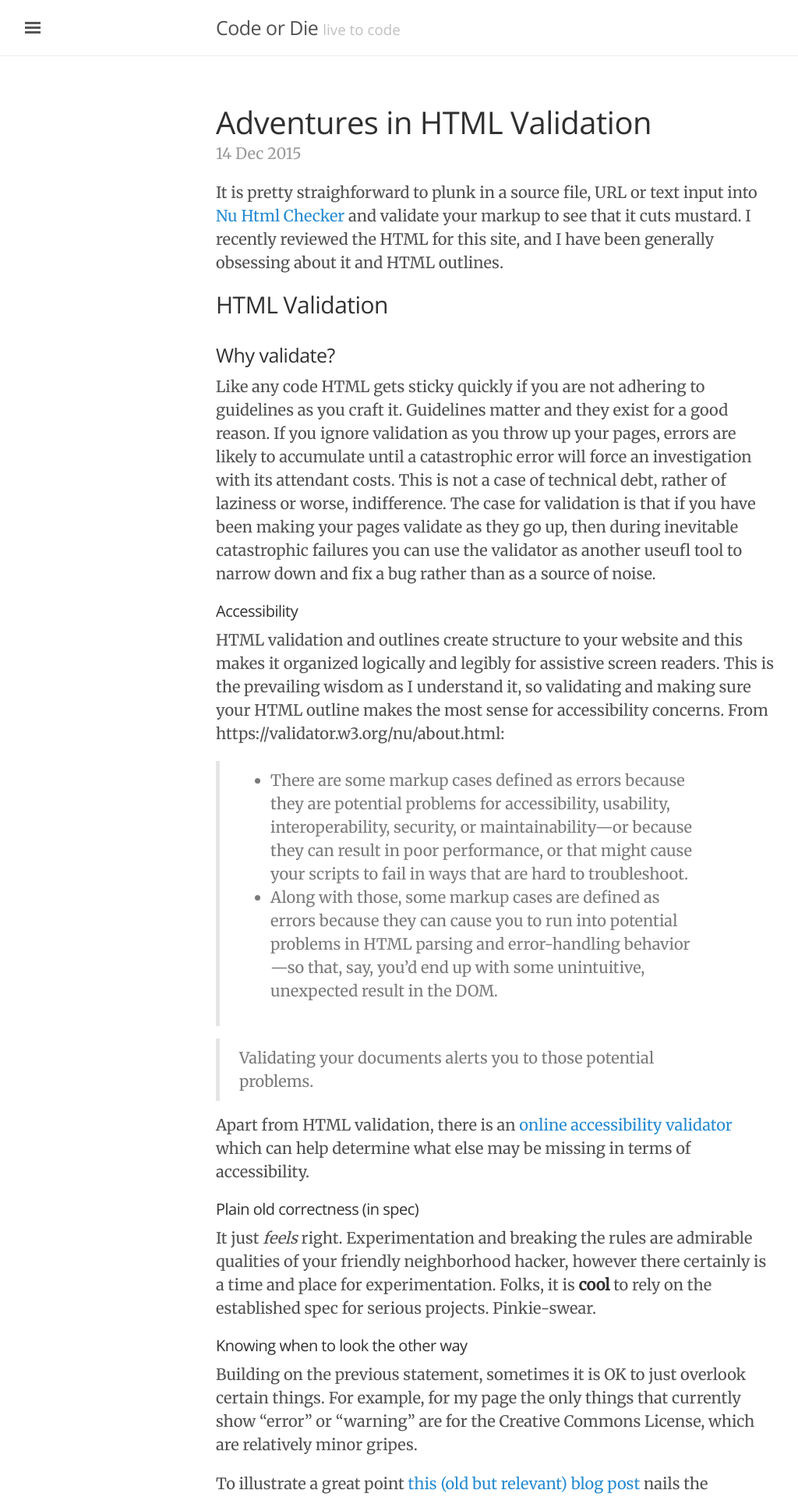
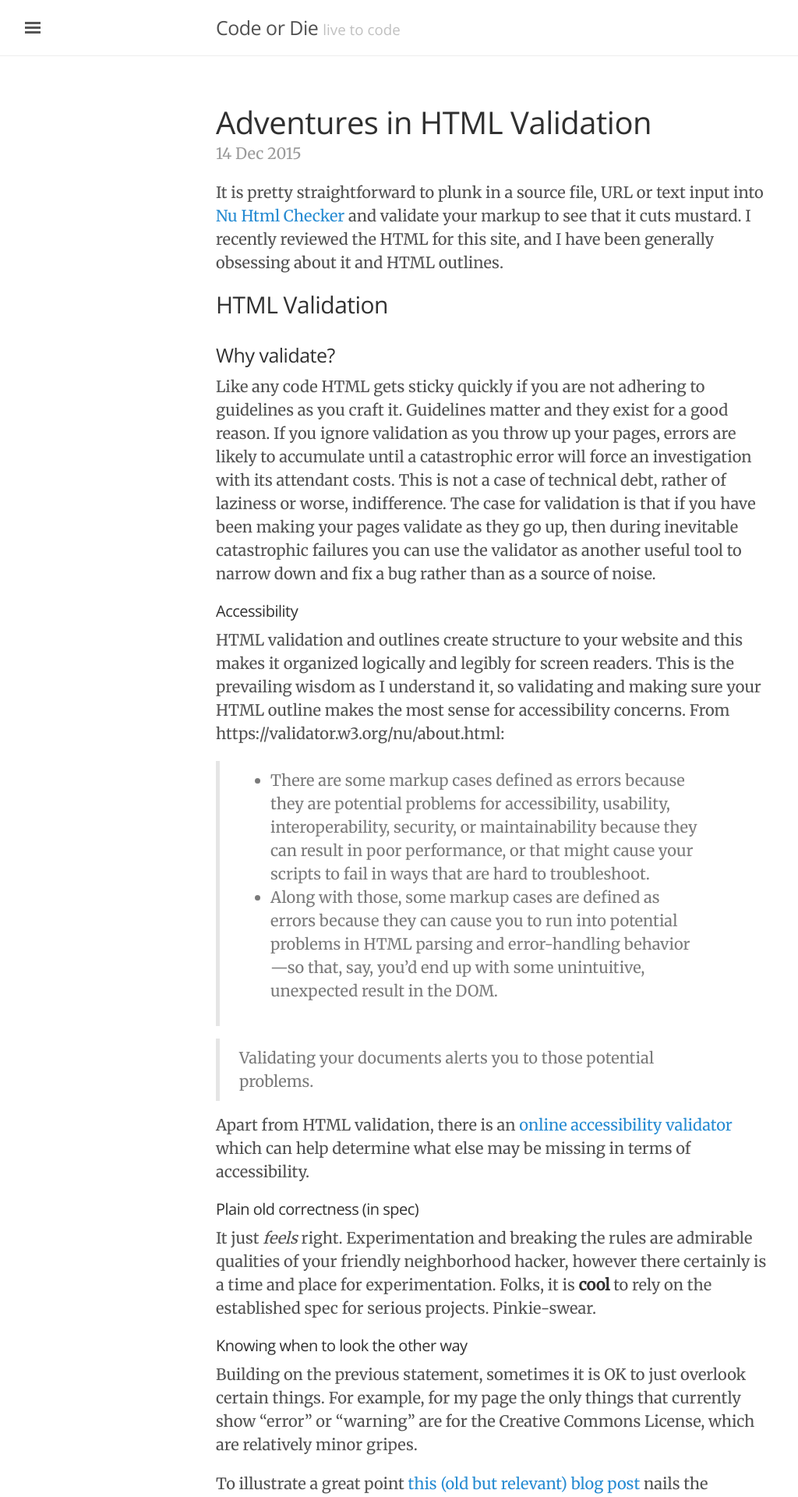
Before and after one commit to nchristiny/nchristiny.github.io, a Jekyll site: the page built from _posts/2015-12-14-adventures-in-validation.md, in a window 1280 px wide. Shown: the top 1920 px of the page at 78% size, without its empty margins (3-1027 px from the left). Built offline with Jekyll 4.4.1, drawn with Linux system fonts in a browser that asks for light colours; Markdown is read by kramdown in place of the engine named in the settings; some of the changed text lies outside the part shown.

Commit message:
Edit spelling

```diff
--- a/_posts/2015-12-14-adventures-in-validation.md
+++ b/_posts/2015-12-14-adventures-in-validation.md
@@ -3,13 +3,13 @@
 title: "Adventures in HTML Validation"
 date: 2015-12-14
 ---
-It is pretty straighforward to plunk in a source file, URL or text input into [Nu Html Checker](https://validator.w3.org/nu/ "HMTL validator") and validate your markup to see that it cuts mustard. I recently reviewed the HTML for this site, and I have been generally obsessing about it and HTML outlines.
+It is pretty straightforward to plunk in a source file, URL or text input into [Nu Html Checker](https://validator.w3.org/nu/ "HMTL validator") and validate your markup to see that it cuts mustard. I recently reviewed the HTML for this site, and I have been generally obsessing about it and HTML outlines.
 ## HTML Validation
 ### Why validate?
-Like any code HTML gets sticky quickly if you are not adhering to guidelines as you craft it. Guidelines matter and they exist for a good reason. If you ignore validation as you throw up your pages, errors are likely to accumulate until a catastrophic error will force an investigation with its attendant costs. This is not a case of technical debt, rather of laziness or worse, indifference. The case for validation is that if you have been making your pages validate as they go up, then during inevitable catastrophic failures you can use the validator as another useufl tool to narrow down and fix a bug rather than as a source of noise.
+Like any code HTML gets sticky quickly if you are not adhering to guidelines as you craft it. Guidelines matter and they exist for a good reason. If you ignore validation as you throw up your pages, errors are likely to accumulate until a catastrophic error will force an investigation with its attendant costs. This is not a case of technical debt, rather of laziness or worse, indifference. The case for validation is that if you have been making your pages validate as they go up, then during inevitable catastrophic failures you can use the validator as another useful tool to narrow down and fix a bug rather than as a source of noise.
 #### Accessibility
-HTML validation and outlines create structure to your website and this makes it organized logically and legibly for assistive screen readers. This is the prevailing wisdom as I understand it, so validating and making sure your HTML outline makes the most sense for accessibility concerns. From https://validator.w3.org/nu/about.html:
-> * There are some markup cases defined as errors because they are potential problems for accessibility, usability, interoperability, security, or maintainability—or because they can result in poor performance, or that might cause your scripts to fail in ways that are hard to troubleshoot.
+HTML validation and outlines create structure to your website and this makes it organized logically and legibly for screen readers. This is the prevailing wisdom as I understand it, so validating and making sure your HTML outline makes the most sense for accessibility concerns. From https://validator.w3.org/nu/about.html:
+> * There are some markup cases defined as errors because they are potential problems for accessibility, usability, interoperability, security, or maintainability because they can result in poor performance, or that might cause your scripts to fail in ways that are hard to troubleshoot.
 * Along with those, some markup cases are defined as errors because they can cause you to run into potential problems in HTML parsing and error-handling behavior—so that, say, you’d end up with some unintuitive, unexpected result in the DOM.
 
 >Validating your documents alerts you to those potential problems.
@@ -36,13 +36,13 @@
 
 `<link rel='stylesheet' href='https://fonts.googleapis.com/css?family=Merriweather|Open+Sans|Inconsolata' type='text/css'>`
 
-The validator complained that there was a **Bad Value**, and that "Illegal character in query." This was the suggested code snippet autogenerated by Google Fonts. After a little search it turns out the pipes '|' were responsible. I just switched those to %7C to resolve.
+The validator complained that there was a **Bad Value**, and that "Illegal character in query." This was the suggested code snippet auto generated by Google Fonts. After a little search it turns out the pipes '|' were responsible. I just switched those to %7C to resolve.
 
 `<link rel='stylesheet' href='https://fonts.googleapis.com/css?family=Merriweather%7COpen+Sans%7CInconsolata' type='text/css'>`
 
-I had the aforementioned errors and warnings about the Creative Commons tag which also happens to be auto-generated. I decided to sacrifce that in the interests of sanity.
+I had the aforementioned errors and warnings about the Creative Commons tag which also happens to be auto-generated. I decided to sacrifice that in the interests of sanity.
 
-Finally for my outline, there were some rather embarrassing header mixups that I promptly fixed, making my HTML outline tree a lot smoother. There were also  "Untitled Section" labels on my sidebar and footer sections. This made me a bit leery so I researched how to put invisible headers on them for screen readers. This solution, found on [this Stack Overflow answer](http://stackoverflow.com/a/31861526/4808755), is as follows:
+Finally for my outline, there were some rather embarrassing header mix ups that I promptly fixed, making my HTML outline tree a lot smoother. There were also  "Untitled Section" labels on my sidebar and footer sections. This made me a bit leery so I researched how to put invisible headers on them for screen readers. This solution, found on [this Stack Overflow answer](http://stackoverflow.com/a/31861526/4808755), is as follows:
 
 Add `class="visuallyhidden"` to the header element.
 
```
Also changed, not shown: other parts of _posts/2015-12-14-adventures-in-validation.md (+1 -1 lines).
